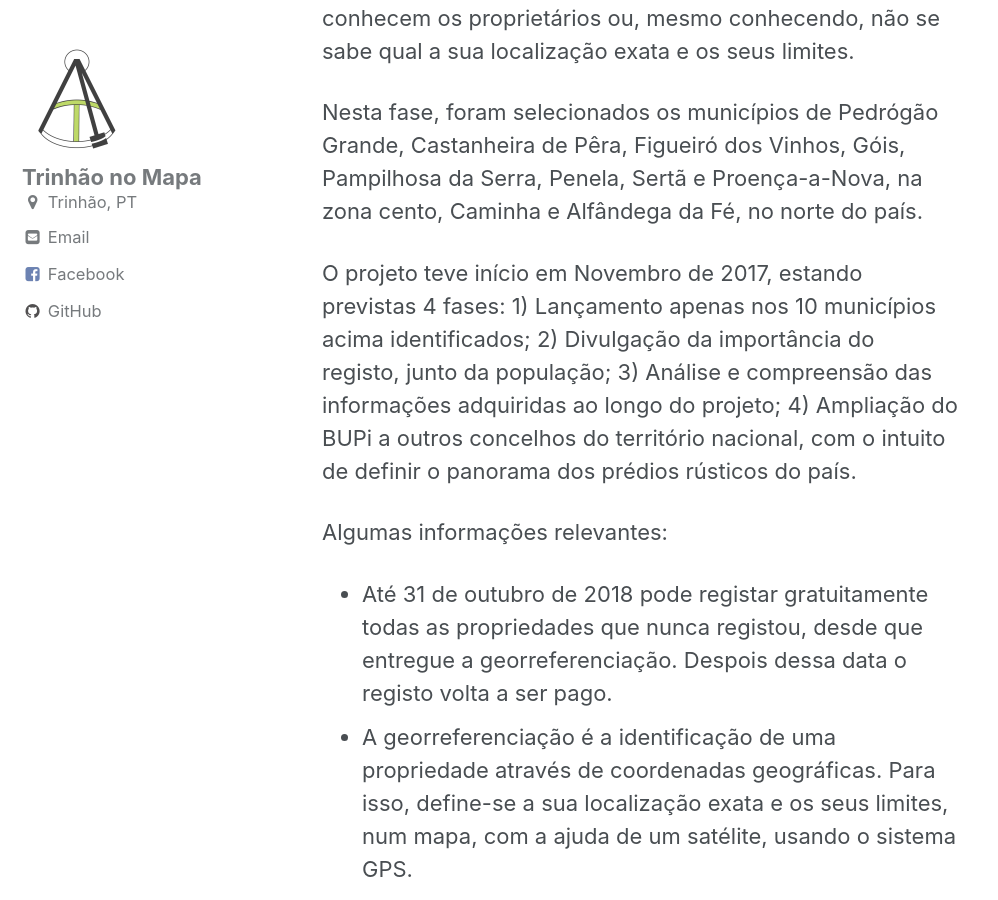
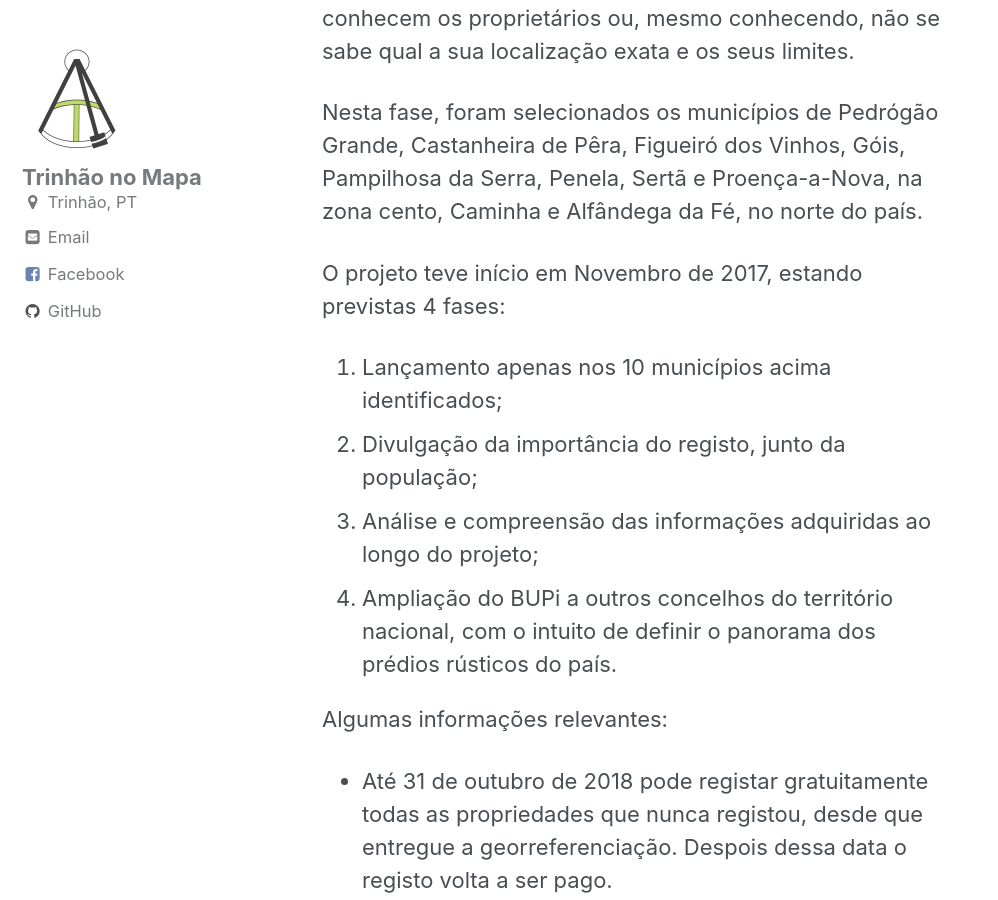
Before and after one commit to trinhaonomapa/trinhaonomapa.github.io, a Jekyll site: the page built from _posts/2017-11-04-bupi.md, in a window 1280 px wide and 900 px high, scrolled down 364 px. Shown: the whole window, without its empty margins (0-998 px from the left). Built offline with Jekyll 4.4.1, drawn with Linux system fonts in a browser that asks for light colours.

Commit message:
Update 2017-11-04-bupi.md

```diff
--- a/_posts/2017-11-04-bupi.md
+++ b/_posts/2017-11-04-bupi.md
@@ -8,10 +8,10 @@ O Balcão Único do Prédio (BUPi) é uma plataforma criada pelo governo para aj
 Nesta fase, foram selecionados os municípios de Pedrógão Grande, Castanheira de Pêra, Figueiró dos Vinhos, Góis, Pampilhosa da Serra, Penela, Sertã e Proença-a-Nova, na zona cento, Caminha e Alfândega da Fé, no norte do país.
 
 O projeto teve início em Novembro de 2017, estando previstas 4 fases:
-1) Lançamento apenas nos 10 municípios acima identificados;
-2) Divulgação da importância do registo, junto da população;
-3) Análise e compreensão das informações adquiridas ao longo do projeto;
-4) Ampliação do BUPi a outros concelhos do território nacional, com o intuito de definir o panorama dos prédios rústicos do país.
+1. Lançamento apenas nos 10 municípios acima identificados;
+2. Divulgação da importância do registo, junto da população;
+3. Análise e compreensão das informações adquiridas ao longo do projeto;
+4. Ampliação do BUPi a outros concelhos do território nacional, com o intuito de definir o panorama dos prédios rústicos do país.
 
 Algumas informações relevantes:
 - Até 31 de outubro de 2018 pode registar gratuitamente todas as propriedades que nunca registou, desde que entregue a georreferenciação. Despois dessa data o registo volta a ser pago.
```
